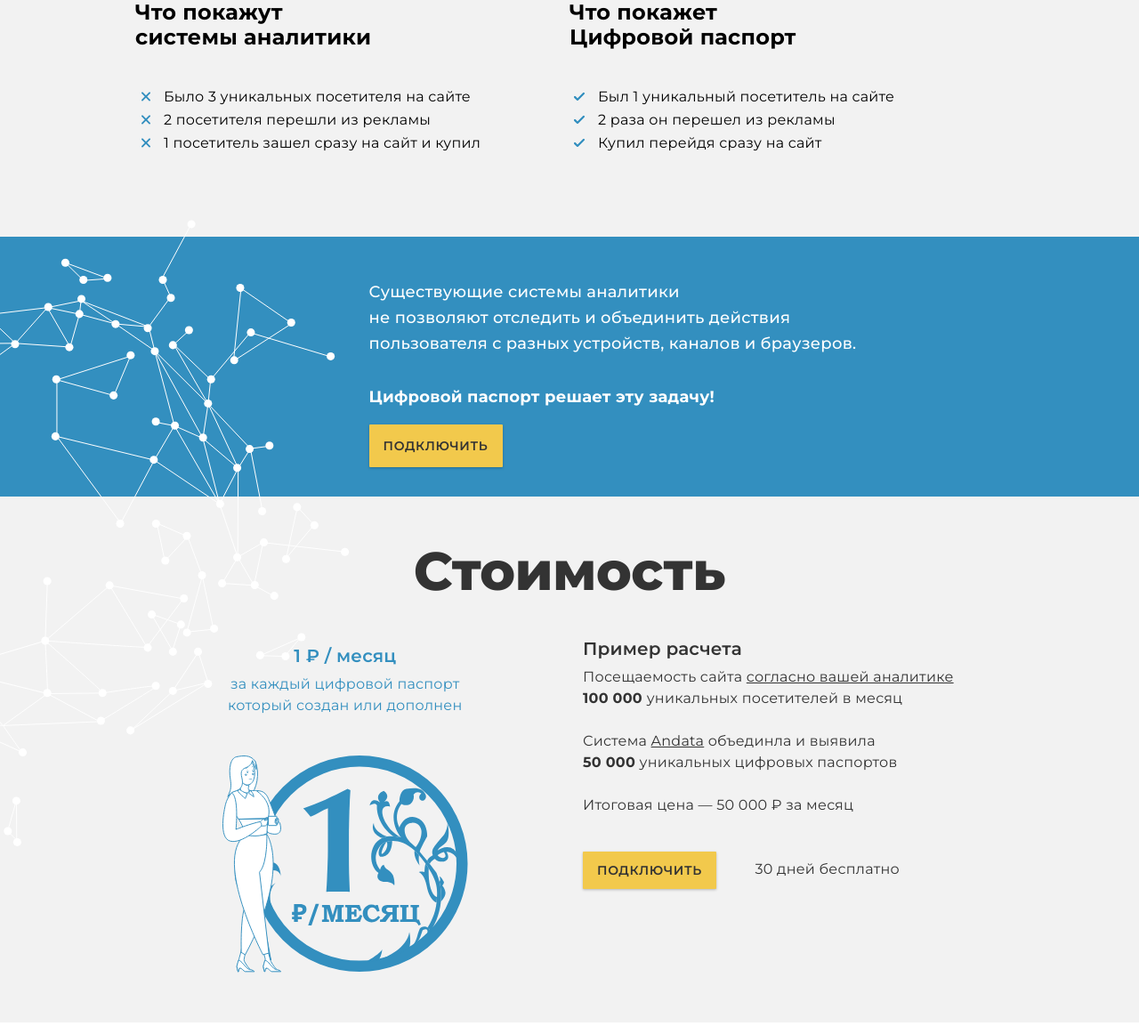
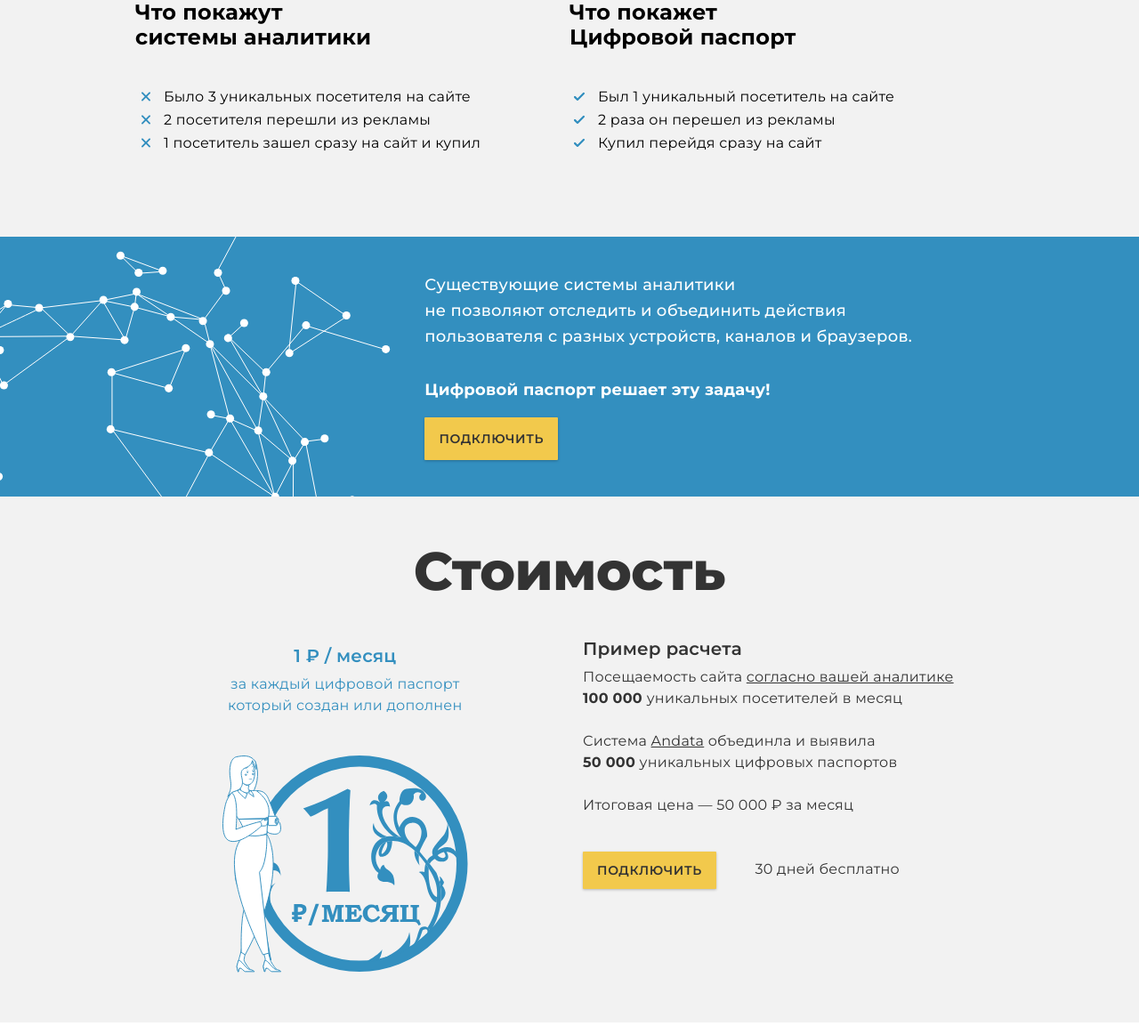
Before and after one commit to GlobalPassport/andata-site, a PHP site: page / in a window 1280 px wide. Shown: the part 2297-3450 px from the top of the page at 89% size. Run offline with PHP 8.4, Linux system fonts and the light colour scheme; some libraries are stand-ins or nearby versions.

Commit message:
27.03.2020

```diff
--- a/assets/css/content.css
+++ b/assets/css/content.css
@@ -198,6 +198,7 @@
 #offer_to_connect{
     background-color: #338FBF;
     height: 18.25rem;
+    overflow: hidden;
 }
 
 #offer_to_connect img{
@@ -231,7 +232,9 @@
     margin-top: 40px;
 }
 
-#offer_to_connect  .mob {display: none}
+
+
+#offer_to_connect .mob {display: none}
 #offer_to_connect .desk  {display: flex}
 /*////////////////////////////////////*/
 #cost {
--- a/index.html
+++ b/index.html
@@ -217,7 +217,29 @@
     </div>
 </section>
 
-<section id="offer_to_connect">
+<section id="offer_to_connect" >
+    <div class="container">
+        <div class="row ">
+            <div class="col-md-12 col-lg-4 " > </div>
+            <div class="col-md-12 col-lg-8 " >
+                <img src="assets/img/cta.svg" alt="">
+                <span class="mess desk">
+                            Существующие системы аналитики<br>
+                            не позволяют отследить и объединить действия пользователя с разных устройств, каналов и браузеров.
+                            </span>
+
+                <span class="mess mob">
+                            Существующие системы аналитики
+                            не позволяют отследить и объединить действия пользователя с разных устройств, каналов и браузеров.
+                            </span>
+                <h4>Цифровой паспорт решает эту задачу!</h4>
+                <button class="btn connect button_medium" type="button">подключить</button>
+            </div>
+        </div>
+    </div>
+</section>
+<!--
+<section id="offer_to_connect1">
 
     <div class="container-fluid h-100">
         <div class="row align-items-center ">
@@ -243,8 +265,10 @@
     </div>
 
 
+
+
 </section>
-
+-->
 <section id="cost">
     <div class="container">
         <div class="row">
```
